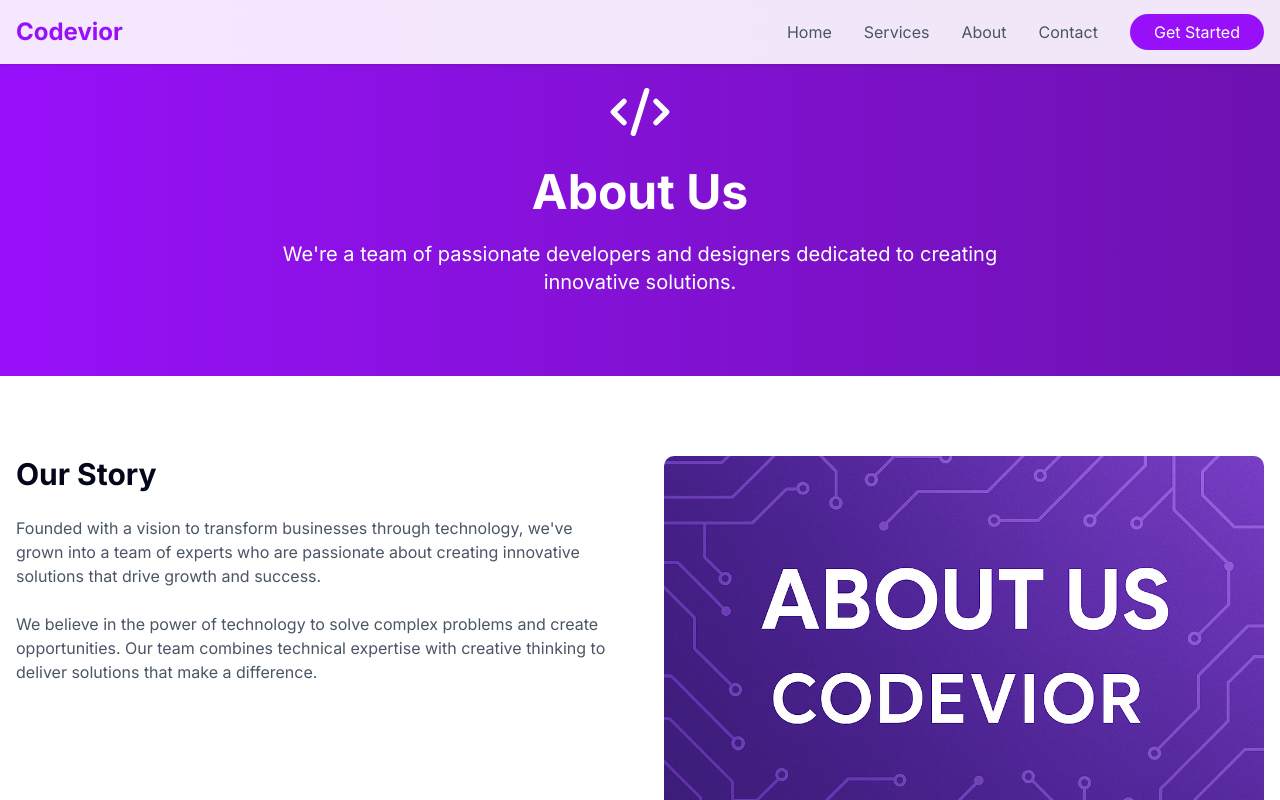
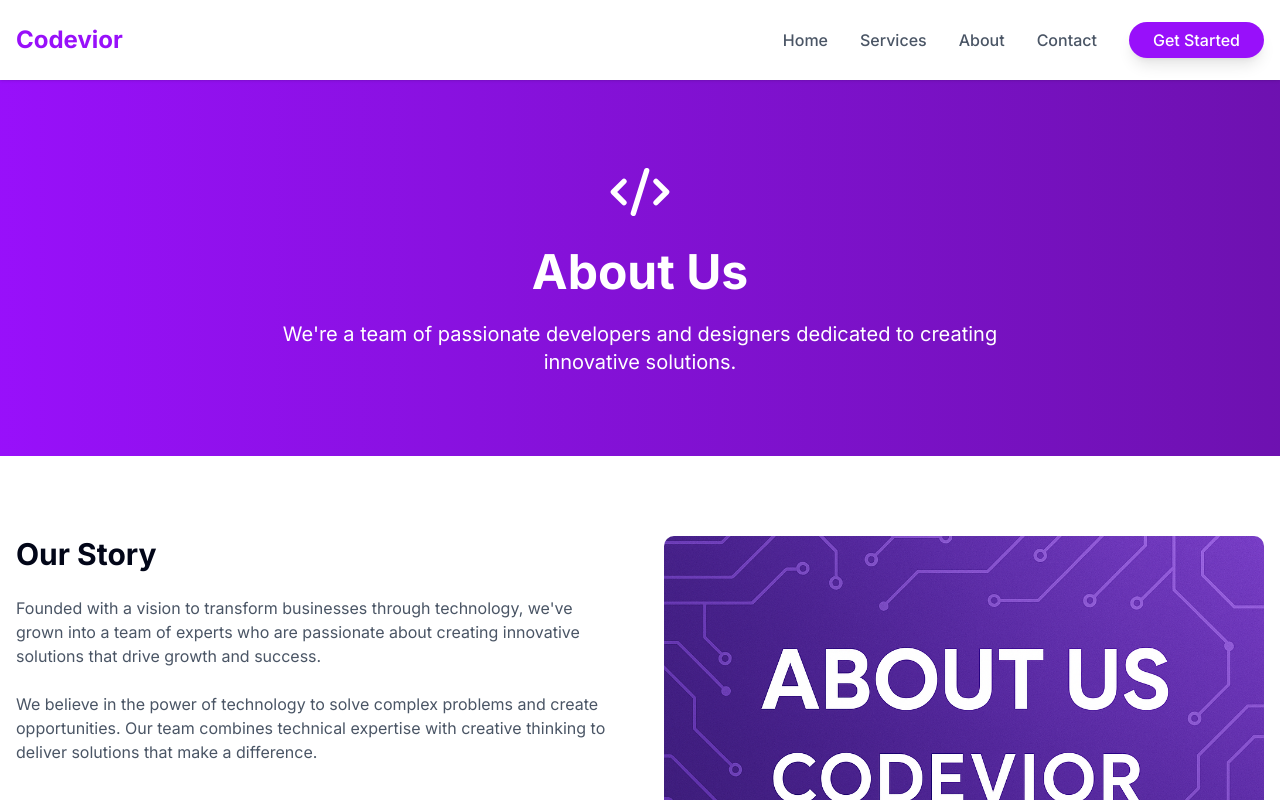
Before and after one commit to sidharth-rawat/codevior-website, a Next.js app: page /about in a window 1280 px wide. Shown: the top 800 px of the page. Built offline with nearby package versions, Linux system fonts and the light colour scheme.

Commit message:
fix some styling issue

```diff
--- a/src/app/globals.css
+++ b/src/app/globals.css
@@ -76,6 +76,15 @@
   --sidebar-accent-foreground: oklch(0.208 0.042 265.755);
   --sidebar-border: oklch(0.929 0.013 255.508);
   --sidebar-ring: oklch(0.704 0.04 256.788);
+
+  /* Header height variables for consistent spacing */
+  --header-height: 4rem; /* 64px for mobile */
+}
+
+@media (min-width: 768px) {
+  :root {
+    --header-height: 5rem; /* 80px for desktop */
+  }
 }
 
 .dark {
@@ -120,3 +129,40 @@
     @apply bg-background text-foreground;
   }
 }
+
+/* Utility classes for header spacing */
+@layer utilities {
+  .header-offset {
+    padding-top: var(--header-height);
+  }
+
+  .header-offset-negative {
+    margin-top: calc(-1 * var(--header-height));
+  }
+
+  /* Ensure smooth responsive transitions */
+  .transition-responsive {
+    transition: all 0.3s cubic-bezier(0.4, 0, 0.2, 1);
+  }
+}
+
+/* Responsive improvements */
+@layer components {
+  .container {
+    @apply mx-auto px-4;
+    width: 100%;
+    max-width: 1200px;
+  }
+
+  @media (min-width: 640px) {
+    .container {
+      @apply px-6;
+    }
+  }
+
+  @media (min-width: 1024px) {
+    .container {
+      @apply px-8;
+    }
+  }
+}
--- a/src/app/layout.tsx
+++ b/src/app/layout.tsx
@@ -22,7 +22,7 @@ export default function RootLayout({
       <body className={inter.className}>
         <Providers>
           <Header />
-          <main>{children}</main>
+          <main className="pt-16 md:pt-20">{children}</main>
           <Footer />
         </Providers>
       </body>
--- a/src/app/page.tsx
+++ b/src/app/page.tsx
@@ -20,7 +20,7 @@ export default function Home() {
     <div className="flex flex-col min-h-screen">
       {/* Hero Section */}
       <section
-        className="relative h-screen flex items-center justify-center bg-cover bg-center bg-no-repeat text-white"
+        className="relative min-h-screen flex items-center justify-center bg-cover bg-center bg-no-repeat text-white -mt-16 md:-mt-20 pt-16 md:pt-20"
         style={{ backgroundImage: `url(${heroBg.src})` }}
       >
         <div className="absolute inset-0 bg-black/50 " />
@@ -34,7 +34,7 @@ export default function Home() {
             initial={{ opacity: 0, y: 20 }}
             animate={{ opacity: 1, y: 0 }}
             transition={{ duration: 0.8, delay: 0.2 }}
-            className="text-5xl md:text-6xl font-bold mb-6"
+            className="text-4xl sm:text-5xl md:text-6xl font-bold mb-6"
           >
             Your Technology Partner!!
           </motion.h1>
@@ -42,7 +42,7 @@ export default function Home() {
             initial={{ opacity: 0, y: 20 }}
             animate={{ opacity: 1, y: 0 }}
             transition={{ duration: 0.8, delay: 0.4 }}
-            className="text-xl md:text-2xl mb-8"
+            className="text-lg sm:text-xl md:text-2xl mb-8 max-w-3xl mx-auto"
           >
             Building innovative solutions for your business needs
           </motion.p>
@@ -55,7 +55,7 @@ export default function Home() {
           >
             <Link
               href="/contact"
-              className="bg-white text-purple-600 px-8 py-3 rounded-full font-semibold hover:bg-purple-50 transition-colors"
+              className="inline-block bg-white text-purple-600 px-8 py-3 rounded-full font-semibold hover:bg-purple-50 transition-colors shadow-lg hover:shadow-xl"
             >
               Get Started
             </Link>
--- a/src/components/Footer.tsx
+++ b/src/components/Footer.tsx
@@ -178,4 +178,5 @@ const services = [
   { label: "Web Design", href: "/service#web-design" },
   { label: "Graphic Design", href: "/service#graphic-design" },
   { label: "LLM Solutions", href: "/service#llm-solutions" },
+  { label: "RCC And Steel Solutions", href: "/service#digital-transformation" },
 ];
--- a/src/components/Header.tsx
+++ b/src/components/Header.tsx
@@ -1,11 +1,16 @@
 "use client";
 
-import { useState } from "react";
+import { useState, useEffect } from "react";
 import Link from "next/link";
 import { motion, AnimatePresence } from "framer-motion";
 
 export default function Header() {
   const [isMenuOpen, setIsMenuOpen] = useState(false);
+  const [mounted, setMounted] = useState(false);
+
+  useEffect(() => {
+    setMounted(true);
+  }, []);
 
   // Navigation mapping to handle URL routing correctly
   const navigationMap: Record<string, string> = {
@@ -38,15 +43,41 @@ export default function Header() {
     open: { opacity: 1, x: 0 },
   };
 
+  // Don't render until mounted to avoid hydration issues
+  if (!mounted) {
     return (
+      <header className="fixed w-full h-16 md:h-20 bg-white/90 backdrop-blur-sm z-50 shadow-sm">
+        <nav className="container mx-auto px-4 h-full flex items-center justify-between">
+          <Link href="/" className="text-xl sm:text-2xl font-bold text-purple-600">
+            Codevior
+          </Link>
+        </nav>
+      </header>
+    );
+  }
+
+  return (
+    <>
+      {/* Add CSS custom property for header height */}
+      <style jsx global>{`
+        :root {
+          --header-height: 4rem; /* 64px for mobile */
+        }
+        @media (min-width: 768px) {
+          :root {
+            --header-height: 5rem; /* 80px for desktop */
+          }
+        }
+      `}</style>
+
       <motion.header
-      initial={{ y: -100 }}
-      animate={{ y: 0 }}
-      transition={{ duration: 0.5 }}
-      className="fixed w-full bg-white/90 backdrop-blur-sm z-50 shadow-sm"
+        initial={{ y: -100, opacity: 0 }}
+        animate={{ y: 0, opacity: 1 }}
+        transition={{ duration: 0.5, ease: "easeOut" }}
+        className="fixed top-0 left-0 right-0 w-full h-16 md:h-20 bg-white/95 backdrop-blur-md z-50 shadow-sm border-b border-white/20"
       >
-      <nav className="container mx-auto px-4 py-4">
-        <div className="flex items-center justify-between">
+        <nav className="container mx-auto px-4 h-full">
+          <div className="flex items-center justify-between h-full">
             <motion.div
               initial={{ opacity: 0 }}
               animate={{ opacity: 1 }}
@@ -54,7 +85,7 @@ export default function Header() {
             >
               <Link
                 href="/"
-              className="text-xl sm:text-2xl font-bold text-purple-600"
+                className="text-xl sm:text-2xl font-bold text-purple-600 hover:text-purple-700 transition-colors"
               >
                 Codevior
               </Link>
@@ -65,36 +96,36 @@ export default function Header() {
               initial={{ opacity: 0 }}
               animate={{ opacity: 1 }}
               transition={{ duration: 0.5, delay: 0.2 }}
-            className="hidden md:flex items-center space-x-4 lg:space-x-8"
+              className="hidden md:flex items-center space-x-6 lg:space-x-8"
             >
               <Link
                 href="/"
-              className="text-gray-600 hover:text-purple-600 text-sm lg:text-base"
+                className="text-gray-600 hover:text-purple-600 transition-colors duration-200 text-sm lg:text-base font-medium"
               >
                 Home
               </Link>
               <Link
                 href="/service"
-              className="text-gray-600 hover:text-purple-600 text-sm lg:text-base"
+                className="text-gray-600 hover:text-purple-600 transition-colors duration-200 text-sm lg:text-base font-medium"
               >
                 Services
               </Link>
               <Link
                 href="/about"
-              className="text-gray-600 hover:text-purple-600 text-sm lg:text-base"
+                className="text-gray-600 hover:text-purple-600 transition-colors duration-200 text-sm lg:text-base font-medium"
               >
                 About
               </Link>
               <Link
                 href="/contact"
-              className="text-gray-600 hover:text-purple-600 text-sm lg:text-base"
+                className="text-gray-600 hover:text-purple-600 transition-colors duration-200 text-sm lg:text-base font-medium"
               >
                 Contact
               </Link>
               <motion.div whileHover={{ scale: 1.05 }} whileTap={{ scale: 0.95 }}>
                 <Link
                   href="/contact"
-                className="bg-purple-600 text-white px-4 lg:px-6 py-2 rounded-full hover:bg-purple-700 transition-colors text-sm lg:text-base"
+                  className="bg-purple-600 text-white px-4 lg:px-6 py-2 rounded-full hover:bg-purple-700 transition-colors duration-200 text-sm lg:text-base font-medium shadow-lg hover:shadow-xl"
                 >
                   Get Started
                 </Link>
@@ -105,8 +136,9 @@ export default function Header() {
             <motion.button
               whileHover={{ scale: 1.1 }}
               whileTap={{ scale: 0.9 }}
-            className="md:hidden text-gray-600"
+              className="md:hidden text-gray-600 hover:text-purple-600 transition-colors p-2 rounded-lg hover:bg-purple-50"
               onClick={() => setIsMenuOpen(!isMenuOpen)}
+              aria-label="Toggle mobile menu"
             >
               <svg
                 className="w-6 h-6"
@@ -141,9 +173,10 @@ export default function Header() {
                 initial="closed"
                 animate="open"
                 exit="closed"
-              className="md:hidden mt-4 pb-4"
+                className="md:hidden absolute top-full left-0 right-0 bg-white/95 backdrop-blur-md border-b border-gray-200 shadow-lg"
               >
-              <div className="flex flex-col space-y-4">
+                <div className="container mx-auto px-4 py-4">
+                  <div className="flex flex-col space-y-3">
                     {["Home", "Services", "About", "Contact"].map((item) => (
                       <motion.div
                         key={item}
@@ -152,7 +185,7 @@ export default function Header() {
                       >
                         <Link
                           href={navigationMap[item]}
-                      className="text-gray-600 hover:text-purple-600 block py-2"
+                          className="text-gray-600 hover:text-purple-600 block py-3 px-2 font-medium transition-colors duration-200 hover:bg-purple-50 rounded-lg"
                           onClick={() => setIsMenuOpen(false)}
                         >
                           {item}
@@ -161,22 +194,25 @@ export default function Header() {
                     ))}
                     <motion.div
                       variants={menuItemVariants}
-                  whileHover={{ scale: 1.05 }}
-                  whileTap={{ scale: 0.95 }}
+                      whileHover={{ scale: 1.02 }}
+                      whileTap={{ scale: 0.98 }}
+                      className="pt-2"
                     >
                       <Link
                         href="/contact"
-                    className="bg-purple-600 text-white px-6 py-2 rounded-full hover:bg-purple-700 transition-colors text-center block"
+                        className="bg-purple-600 text-white px-6 py-3 rounded-full hover:bg-purple-700 transition-colors duration-200 text-center block font-medium shadow-lg"
                         onClick={() => setIsMenuOpen(false)}
                       >
                         Get Started
                       </Link>
                     </motion.div>
                   </div>
+                </div>
               </motion.div>
             )}
           </AnimatePresence>
         </nav>
       </motion.header>
+    </>
   );
 }
```
Lines whose indentation alone changed are shown as unchanged.
